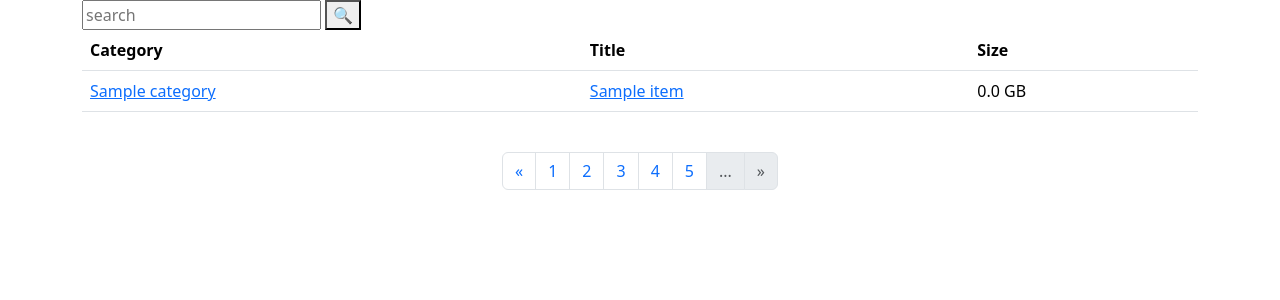
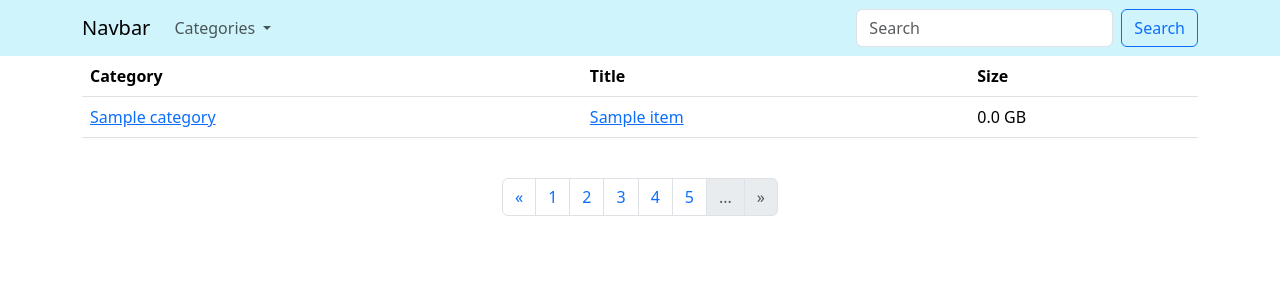
Before and after one commit to Dreimos/flask-rarbg, a Flask app: template website/templates/list_base.html in a window 1280 px wide. Shown: the top 300 px of the page. Run offline with Flask 3, Linux system fonts and the light colour scheme; the template is opened without the code that fills it: most values are stand-ins (such as "Sample title", 1, 10 or a date in 2020); parts of the project's set-up code (start-up, migrations or seed data) failed here and were passed over.

Commit message:
feat - added navbar

```diff
--- a/website/templates/base.html
+++ b/website/templates/base.html
@@ -1,3 +1,12 @@
+{% if request.view_args.search_query %}
+{% set query = request.view_args.search_query %}
+{% else %}
+{% set query = request.args.get('search_query') %}
+{% endif %}
+{% if query == None %}
+{% set query = "" %}
+{% endif %}
+
 <!DOCTYPE html>
 <html lang="en">
     <head>
@@ -9,18 +18,6 @@
             rel="stylesheet"
             integrity="sha384-4bw+/aepP/YC94hEpVNVgiZdgIC5+VKNBQNGCHeKRQN+PtmoHDEXuppvnDJzQIu9"
             crossorigin="anonymous">
-    </head>
-    <body>
-        <div class="container">
-            {% block content %}
-
-            {% endblock content %}
-        </div>
-
-        <script
-            src="https://cdn.jsdelivr.net/npm/bootstrap@5.3.1/dist/js/bootstrap.bundle.min.js"
-            integrity="sha384-HwwvtgBNo3bZJJLYd8oVXjrBZt8cqVSpeBNS5n7C8IVInixGAoxmnlMuBnhbgrkm"
-            crossorigin="anonymous"></script>
         <script
             src="https://cdn.jsdelivr.net/npm/@popperjs/core@2.11.8/dist/umd/popper.min.js"
             integrity="sha384-I7E8VVD/ismYTF4hNIPjVp/Zjvgyol6VFvRkX/vR+Vc4jQkC+hVqc2pM8ODewa9r"
@@ -29,5 +26,57 @@
             src="https://cdn.jsdelivr.net/npm/bootstrap@5.3.1/dist/js/bootstrap.min.js"
             integrity="sha384-Rx+T1VzGupg4BHQYs2gCW9It+akI2MM/mndMCy36UVfodzcJcF0GGLxZIzObiEfa"
             crossorigin="anonymous"></script>
+    </head>
+    <body>
+        <header class="bg-info-subtle">
+            <nav class="container navbar navbar-expand-lg">
+                <div class="container-fluid">
+                    <a class="navbar-brand" href="{{ url_for('home') }}">Navbar</a>
+                    <button
+                        class="navbar-toggler"
+                        type="button"
+                        data-bs-toggle="collapse"
+                        data-bs-target="#navbarSupportedContent"
+                        aria-controls="navbarSupportedContent"
+                        aria-expanded="false"
+                        aria-label="Toggle navigation">
+                        <span class="navbar-toggler-icon"></span>
+                    </button>
+                    <div class="collapse navbar-collapse" id="navbarSupportedContent">
+                        <ul class="navbar-nav me-auto mb-2 mb-lg-0">
+                            <li class="nav-item dropdown">
+                                <a class="nav-link dropdown-toggle" href="#" role="button" data-bs-toggle="dropdown" aria-expanded="false">
+                                    Categories
+                                </a>
+                                <ul class="dropdown-menu">
+                                    {% for category in category_list %}
+                                    <li><a class="dropdown-item" href="#">{{ category.cat }}</a></li>
+                                    {% endfor %}
+
+                                </ul>
+                            </li>
+                        </ul>
+                        <form class="d-flex" role="search" method="GET" action="{{ url_for('search_list') }}">
+                            <input
+                            class="form-control me-2"
+                            type="search"
+                            placeholder="Search"
+                            aria-label="Search"
+                            name="search_query"
+                            value="{{ query }}">
+                            <button class="btn btn-outline-primary" type="submit">Search</button>
+                        </form>
+                    </div>
+                </div>
+            </nav>
+        </header>
+
+
+        <div class="container">
+            {% block content %}
+
+            {% endblock content %}
+        </div>
+
     </body>
 </html>
--- a/website/templates/list_base.html
+++ b/website/templates/list_base.html
@@ -6,12 +6,6 @@
     {% block breadcrumb %}
 
     {% endblock breadcrumb %}
-
-
-    <form method='GET' action="{{ url_for('search_list') }}">
-        <input type="text" name="search_query" value="{{ request.form['search_query'] }}" placeholder="search" required></input>
-        <button type="submit">🔍</button>
-    </form>
 
     <div>
         <table class='table'>
```
Also changed, not shown: website/static/base.html (deleted, +0 -29 lines), website/views.py (+10 -4 lines).
